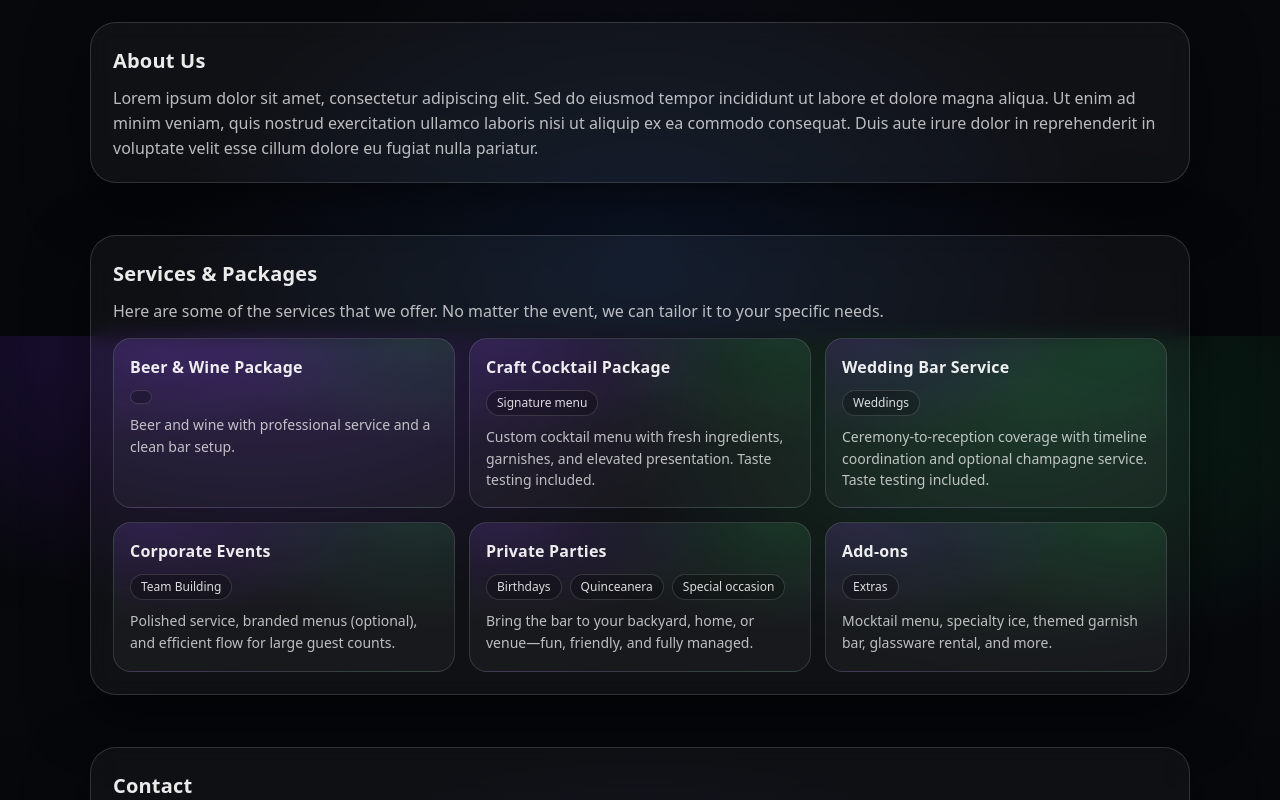
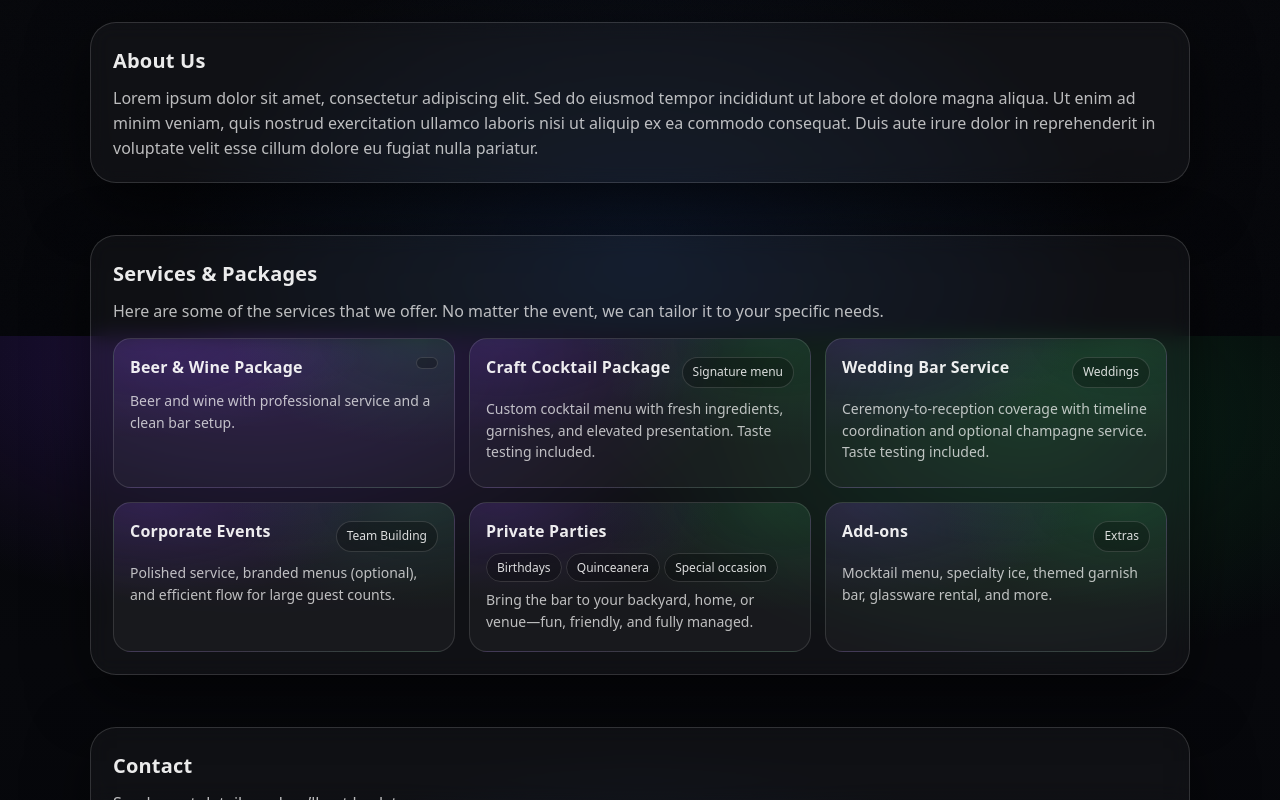
Before and after one commit to jakepbrown27/KBBStaticSite, a plain HTML site: page index.html in a window 1280 px wide. Shown: the part 464-1264 px from the top of the page. Drawn offline with Linux system fonts and the light colour scheme.

```diff
--- a/style.css
+++ b/style.css
@@ -230,6 +230,8 @@
   justify-content: space-between;
   gap: 10px;
   margin-bottom: 10px;
+
+  flex-wrap: wrap;
 }
 
 .badge{
@@ -240,6 +242,8 @@
   border: 1px solid rgba(255,255,255,.14);
   background: rgba(0,0,0,.25);
   white-space: nowrap;
+  flex: 0 0 auto;
+  margin-top: 2px;
 }
 
 .service h3{
@@ -247,7 +251,11 @@
   font-size: 16px;
   font-weight: 750;
   letter-spacing: .2px;
+
+  flex: 1 1 auto;
+  min-width: 140px;
 }
+
 
 .service p{
   margin: 0;
@@ -342,27 +350,3 @@
 @media (prefers-reduced-motion: reduce){
   * { transition: none !important; scroll-behavior: auto !important; }
 }
-
-.serviceTop{
-  display:flex;
-  flex-direction:column;
-  gap:10px;
-}
-
-.badges{
-  display:flex;
-  flex-wrap:wrap;
-  gap:8px;
-  align-items:center;
-}
-
-/* Optional: keep badges visually compact */
-.badge{
-  display:inline-flex;
-  align-items:center;
-  padding:6px 10px;
-  border-radius:999px;
-  font-size:12px;
-  line-height:1;
-  white-space:nowrap;
-}
```
